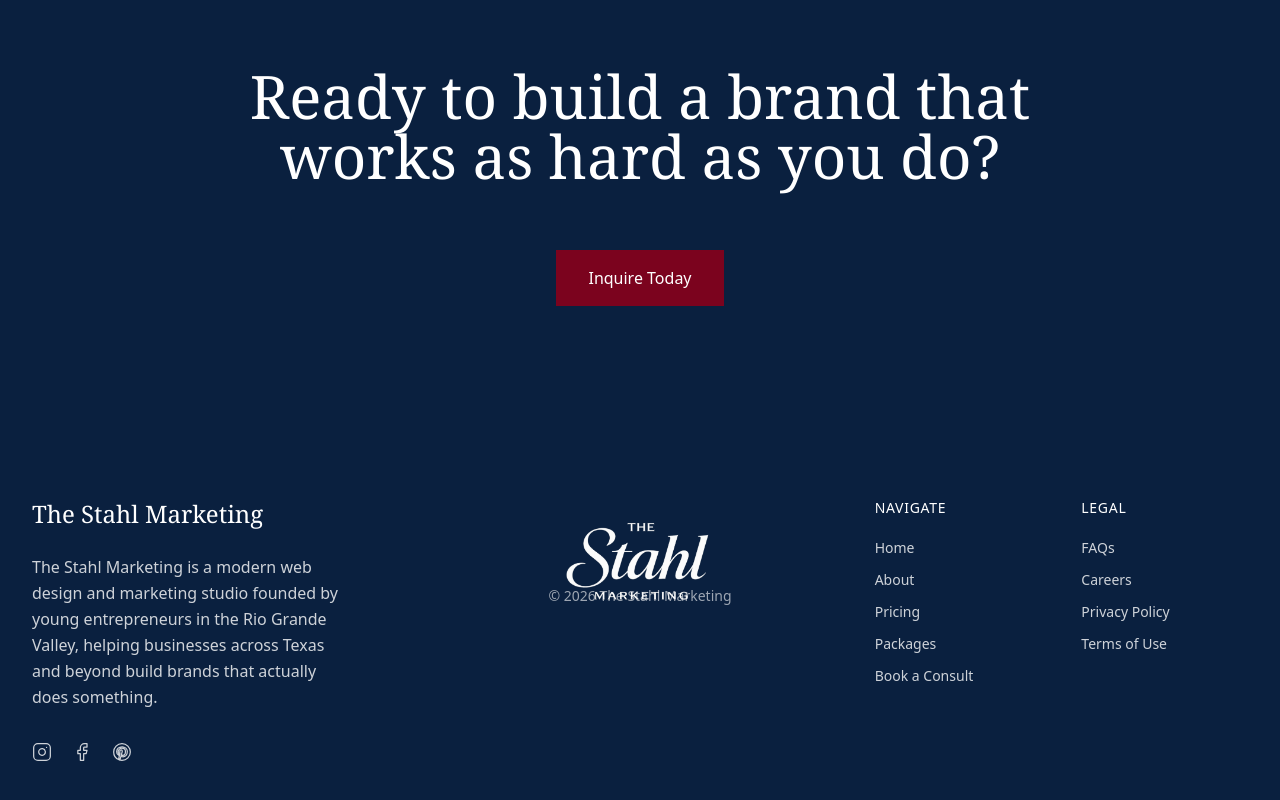
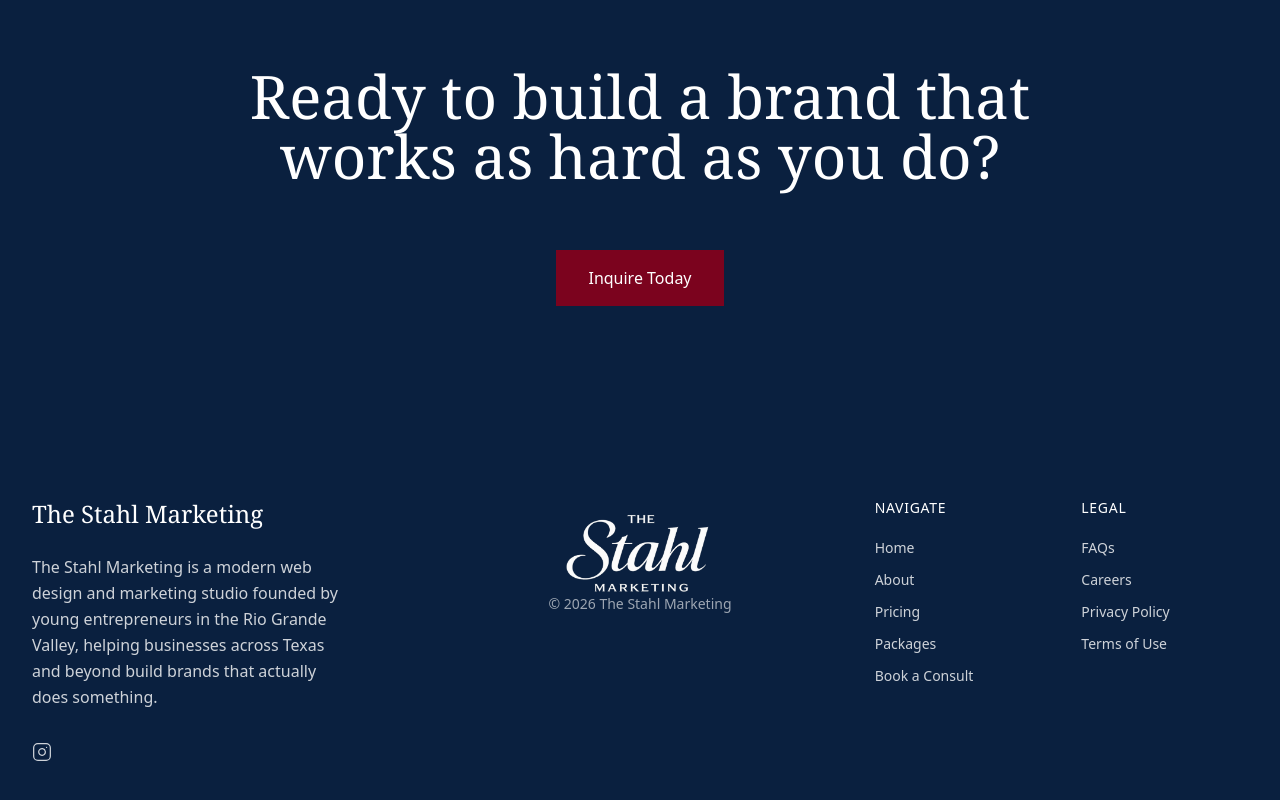
Before and after one commit to kwstahl/the-stahl-marketing, a React (Vite) app: page / in a window 1280 px wide. Shown: the part 6342-7142 px from the top of the page. Built offline with nearby package versions, Linux system fonts and the light colour scheme.

Commit message:
Update/rename Images

```diff
--- a/src/components/Footer.tsx
+++ b/src/components/Footer.tsx
@@ -17,39 +17,13 @@
             </p>
             <div className="flex items-center gap-5 pt-2">
               <a
-                href="https://instagram.com"
+                href="https://www.instagram.com/thestahlmarketing/"
                 target="_blank"
                 rel="noopener noreferrer"
                 className="text-white/80 hover:text-white transition-colors duration-300"
                 aria-label="Instagram"
               >
                 <Instagram className="w-5 h-5" strokeWidth={1.5} />
-              </a>
-              <a
-                href="https://facebook.com"
-                target="_blank"
-                rel="noopener noreferrer"
-                className="text-white/80 hover:text-white transition-colors duration-300"
-                aria-label="Facebook"
-              >
-                <Facebook className="w-5 h-5" strokeWidth={1.5} />
-              </a>
-              <a
-                href="https://pinterest.com"
-                target="_blank"
-                rel="noopener noreferrer"
-                className="text-white/80 hover:text-white transition-colors duration-300"
-                aria-label="Pinterest"
-              >
-                <svg
-                  className="w-5 h-5"
-                  fill="none"
-                  stroke="currentColor"
-                  strokeWidth={1.5}
-                  viewBox="0 0 24 24"
-                >
-                  <path d="M12 2C6.477 2 2 6.477 2 12c0 4.237 2.636 7.855 6.356 9.312-.088-.791-.167-2.005.035-2.868.182-.78 1.172-4.97 1.172-4.97s-.299-.6-.299-1.486c0-1.39.806-2.428 1.81-2.428.852 0 1.264.64 1.264 1.408 0 .858-.546 2.14-.828 3.33-.236.995.5 1.807 1.48 1.807 1.778 0 3.144-1.874 3.144-4.58 0-2.393-1.72-4.068-4.176-4.068-2.845 0-4.515 2.135-4.515 4.34 0 .859.331 1.781.745 2.281a.3.3 0 01.069.288l-.278 1.133c-.044.183-.145.223-.335.134-1.249-.581-2.03-2.407-2.03-3.874 0-3.154 2.292-6.052 6.608-6.052 3.469 0 6.165 2.473 6.165 5.776 0 3.447-2.173 6.22-5.19 6.22-1.013 0-1.965-.525-2.291-1.148l-.623 2.378c-.226.869-.835 1.958-1.244 2.621.937.29 1.931.446 2.962.446 5.523 0 10-4.477 10-10S17.523 2 12 2z" />
-                </svg>
               </a>
             </div>
           </div>
@@ -61,7 +35,7 @@
               alt="The Stahl Marketing"
               className="w-40 md:w-44 lg:w-40 h-auto"
             />
-            <p className="text-white/60 text-sm" style={{ marginTop: "-1rem" }}>
+            <p className="text-white/60 text-sm" style={{ marginTop: "0rem" }}>
               © 2026 The Stahl Marketing
             </p>
           </div>
```
Also changed, not shown: src/assets/figma/brandIdentityImage.png.
